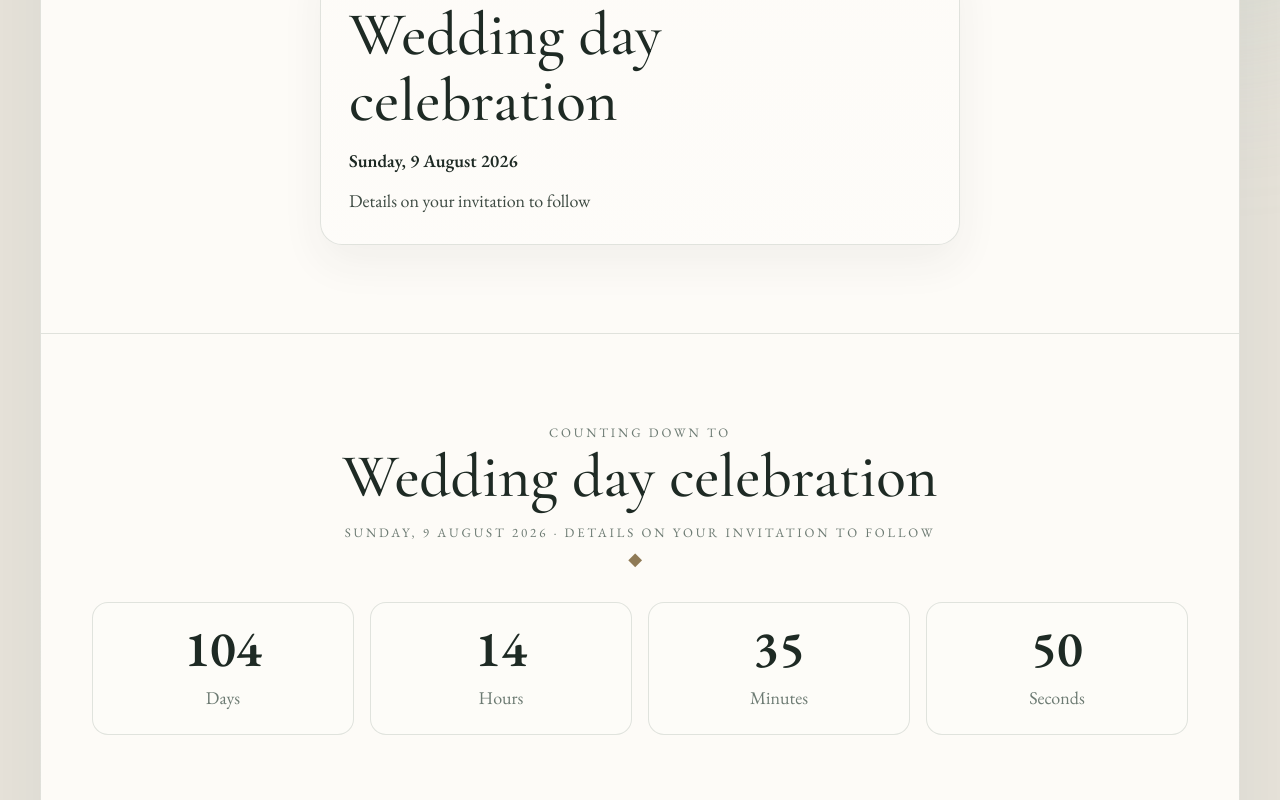
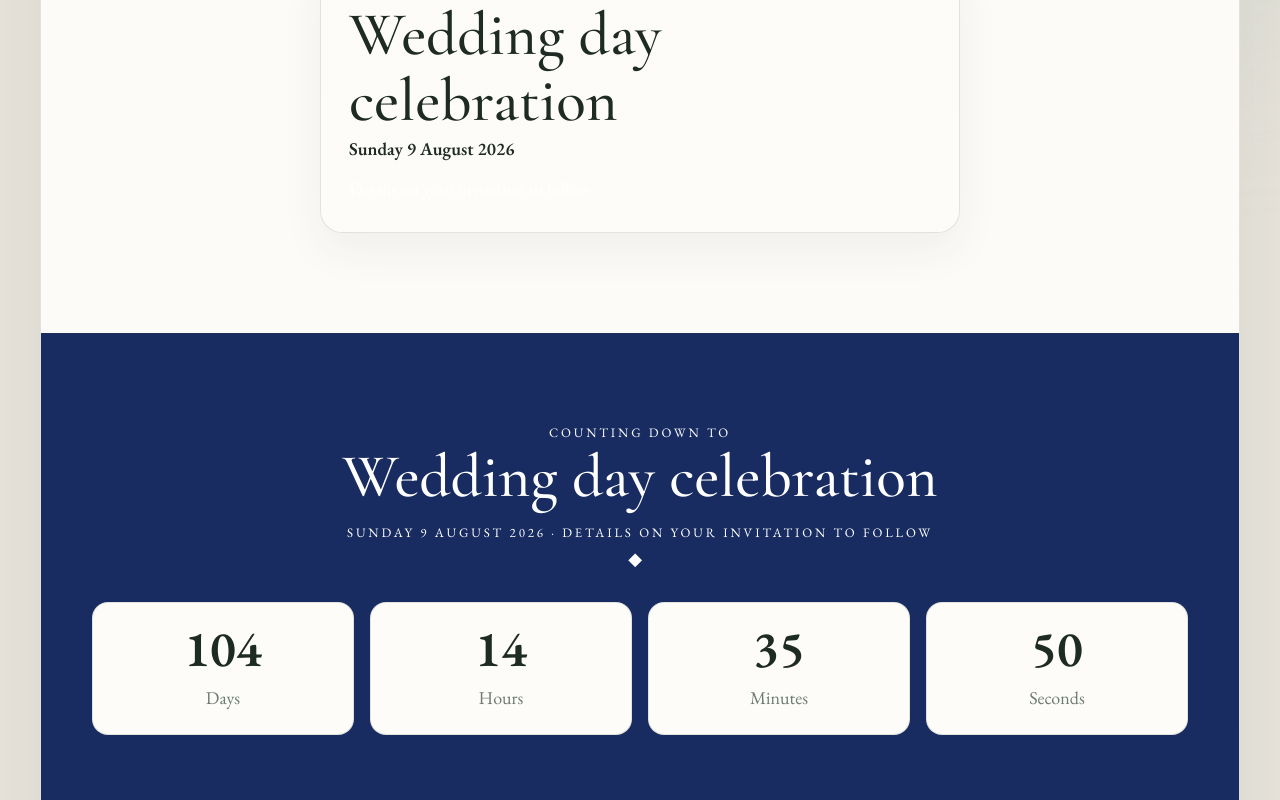
Before and after one commit to nyirurugoomar/ester-tangi, a React (Vite) app: page / in a window 1280 px wide. Shown: the part 960-1760 px from the top of the page. Built offline with nearby package versions, Linux system fonts and the light colour scheme.

Commit message:
Changing background and adding numbers

```diff
--- a/src/App.css
+++ b/src/App.css
@@ -314,6 +314,8 @@ h1.hero-heading {
   font-size: 0.72rem;
 }
 
+
+
 .section-kicker,
 .section-label,
 .scroll-hint,
@@ -386,12 +388,16 @@ h1.hero-heading {
   padding: 28px;
 }
 
-.event-card h2,
+.countdown-section P{
+  color: #fff;
+}
+.event-card,
 .countdown-section h2,
 .story-section h2,
 .gallery-section h2 {
   margin-bottom: 12px;
   text-wrap: balance;
+  color: #fff;
 }
 
 .event-card__date {
@@ -428,6 +434,7 @@ h1.hero-heading {
 
 .countdown-section {
   text-align: center;
+  background-color: #182C61;
 }
 
 .countdown-grid {
@@ -1185,6 +1192,13 @@ h1.hero-heading {
     padding-bottom: 64px;
   }
 
+
+  @media (max-width: 900px){
+    .getting-married-section{
+      margin-right: 40px;
+    }
+  }
+
   section.content-section.countdown-section {
     text-align: center;
   }
--- a/src/data/weddingData.js
+++ b/src/data/weddingData.js
@@ -1,3 +1,15 @@
+const WEDDING_EVENT_ISO = '2026-08-09T15:00:00+02:00'
+
+function formatEventDisplayDate(iso) {
+  return new Date(iso).toLocaleDateString('en-GB', {
+    weekday: 'long',
+    day: 'numeric',
+    month: 'long',
+    year: 'numeric',
+    timeZone: 'Africa/Kigali',
+  })
+}
+
 export const weddingData = {
   couple: {
     bride: 'Esther',
@@ -8,8 +20,8 @@ export const weddingData = {
     youtubeUrl: 'https://youtu.be/8BCHH7uOWcw',
   },
   portraits: {
-    groom: '/wedding/groom.png',
-    bride: '/wedding/bride.png',
+    groom: '/wedding/pic01.jpeg',
+    bride: '/wedding/pc02.jpeg',
     groomAlt: 'Tangi — the groom',
     brideAlt: 'Esther — the bride',
     image1: '/wedding/gallery-05.png',
@@ -29,8 +41,8 @@ export const weddingData = {
   events: [
     {
       title: 'Wedding day celebration',
-      date: '2026-08-09T15:00:00+02:00',
-      displayDate: 'Sunday, 9 August 2026',
+      date: WEDDING_EVENT_ISO,
+      displayDate: formatEventDisplayDate(WEDDING_EVENT_ISO),
       location: 'Details on your invitation to follow',
     },
   ],
@@ -96,14 +108,14 @@ export const weddingData = {
   ],
   contacts: {
     brideFamily: [
-      { name: 'Bride Family Contact 1', phone: '+250 788 000 001' },
-      { name: 'Bride Family Contact 2', phone: '+250 788 000 002' },
-      { name: 'Esther', phone: '+250 788 000 003' },
+      { name: 'Ester', phone: '+250 782 325 506' },
+      { name: 'Brother Mugisha', phone: '+1(207) 252 133 6' },
+      { name: 'Sister Muhoza', phone: '+250 786 140 042' },
     ],
     groomFamily: [
-      { name: 'Groom Family Contact 1', phone: '+250 788 000 004' },
-      { name: 'Groom Family Contact 2', phone: '+250 788 000 005' },
-      { name: 'Tangi', phone: '+250 788 000 006' },
+      { name: 'Tangi', phone: '+250 788 637 051' },
+      { name: 'Sister Sifa', phone: '+250 781 999 434' },
+
     ],
   },
   gettingMarriedIntro:
```
Also changed, not shown: public/wedding/pc02.jpeg (added), public/wedding/pic01.jpeg (added), 7 other files (tests, documents, lock files or other folders).
